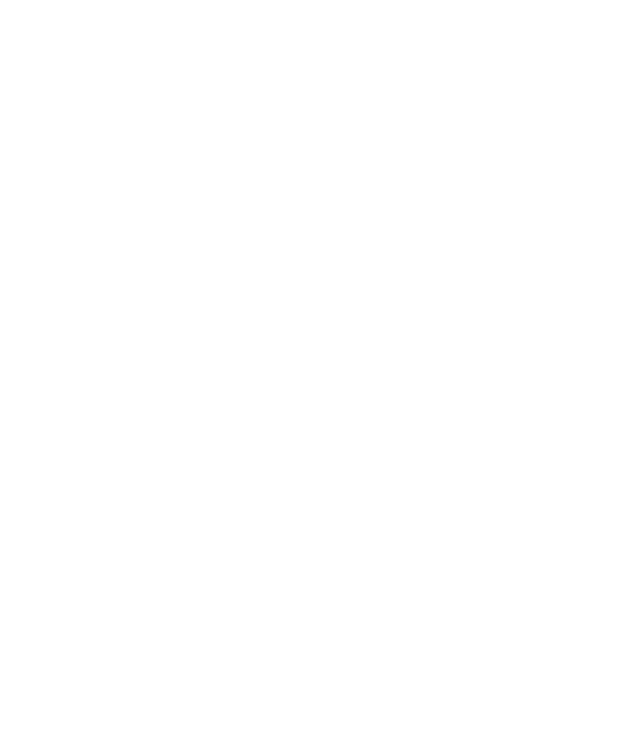
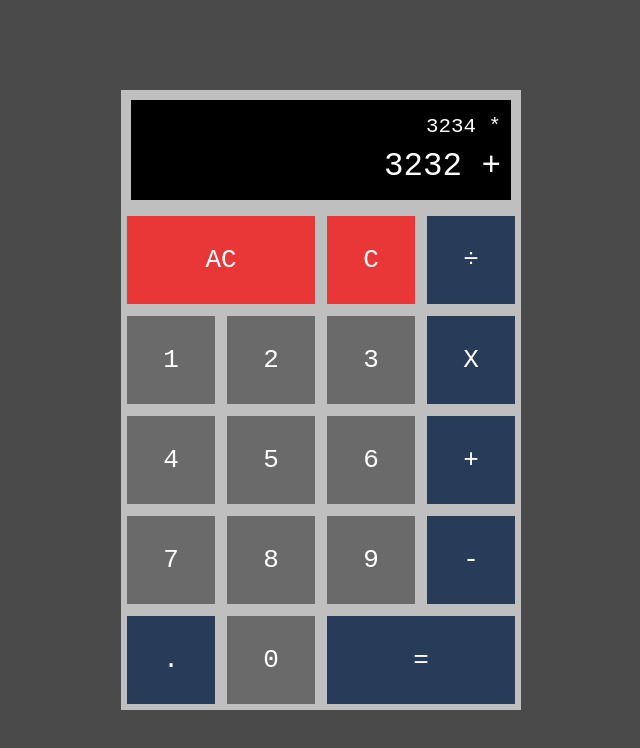
Before and after one commit to Rhysss99/calculator, a plain HTML site: page index.html in a window 1280 px wide. Shown: the whole page, without its empty margins (319-959 px from the left). Drawn offline with Linux system fonts and the light colour scheme.

Commit message:
Added a UI

```diff
--- a/index.html
+++ b/index.html
@@ -9,6 +9,41 @@
     <script src="script.js" defer></script>
 </head>
 <body>
+    <div class="calculator-grid">
+        <div class="results">
+            <div class="previous-result">3234 *</div>
+            <div class="current-result">3232 +</div>
+        </div>
 
+
+        <button class="span-two clear">AC</button>
+        <button class="clear">C</button>
+        <button class="operation">÷</button>
+
+        <button class="operand">1</button>
+        <button class="operand">2</button>
+        <button class="operand">3</button>
+        <button class="operation">X</button>
+
+        <button class="operand">4</button>
+        <button class="operand">5</button>
+        <button class="operand">6</button>
+        <button class="operation">+</button>
+
+        <button class="operand">7</button>
+        <button class="operand">8</button>
+        <button class="operand">9</button>
+        <button class="operation">-</button>
+
+        <button class="operation">.</button>
+        <button class="operand">0</button>
+        <button class="span-two operation">=</button>
+
+
+
+
+
+
+    </div>
 </body>
 </html>
--- a/style.css
+++ b/style.css
@@ -0,0 +1,73 @@
+*, *::before, *::after{
+    box-sizing: border-box;
+    font-family: monospace;
+    font-weight: normal;
+}
+
+body {
+    background-color: #4b4a4a;
+    padding:0;
+    margin:0;
+}
+
+.calculator-grid {
+    display:grid;
+    justify-content: center;
+    align-content: center;
+    min-height: 100vh;
+    grid-template-columns: repeat(4,100px);
+    grid-template-rows: minmax(120px,auto) repeat(5,100px);
+}
+
+.calculator-grid > button {
+    color: white;
+    cursor:pointer;
+    font-size: 2rem;
+    border: 6px solid #c0bfbf;
+    outline:none;
+    background-color: rgb(107, 106, 106);
+}
+
+.calculator-grid > .clear {
+    background-color: rgb(233, 55, 55);
+}
+
+.calculator-grid > .operation {
+
+    background-color: #283c5a;
+}
+
+.calculator-grid > .button:hover {
+    background-color: #292929;
+}
+
+.span-two {
+    grid-column: span 2;
+}
+
+.clear:hover, .operation:hover, .operand:hover {
+    background-color: rgb(56, 56, 56);
+}
+
+.results {
+    grid-column: 1 / -1;
+    border: 10px solid #c0bfbf;
+    background-color: #000000;
+    display: flex;
+    align-items: flex-end;
+    justify-content: space-around;
+    flex-direction: column;
+    padding: 10px;
+    word-wrap: break-word;
+    word-break: break-all;
+}
+
+.results .previous-result {
+    color:rgb(255, 255, 255);
+    font-size: 1.6rem;
+}
+
+.results .current-result {
+    color:rgb(255, 255, 255);
+    font-size: 2.5rem;
+}
```
